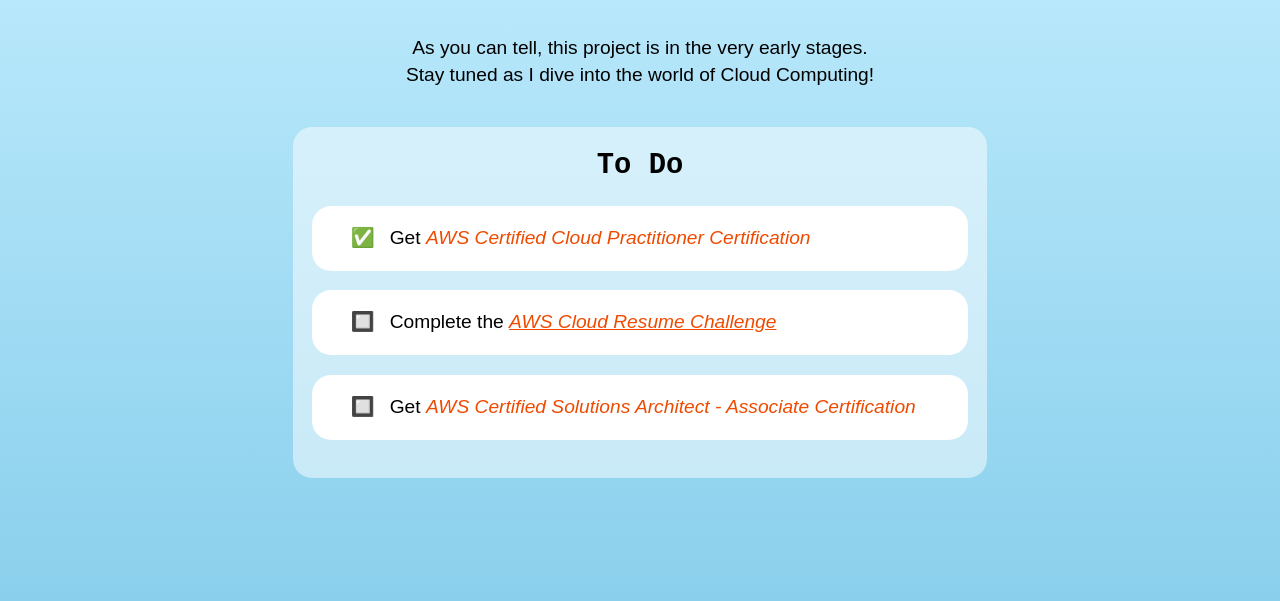
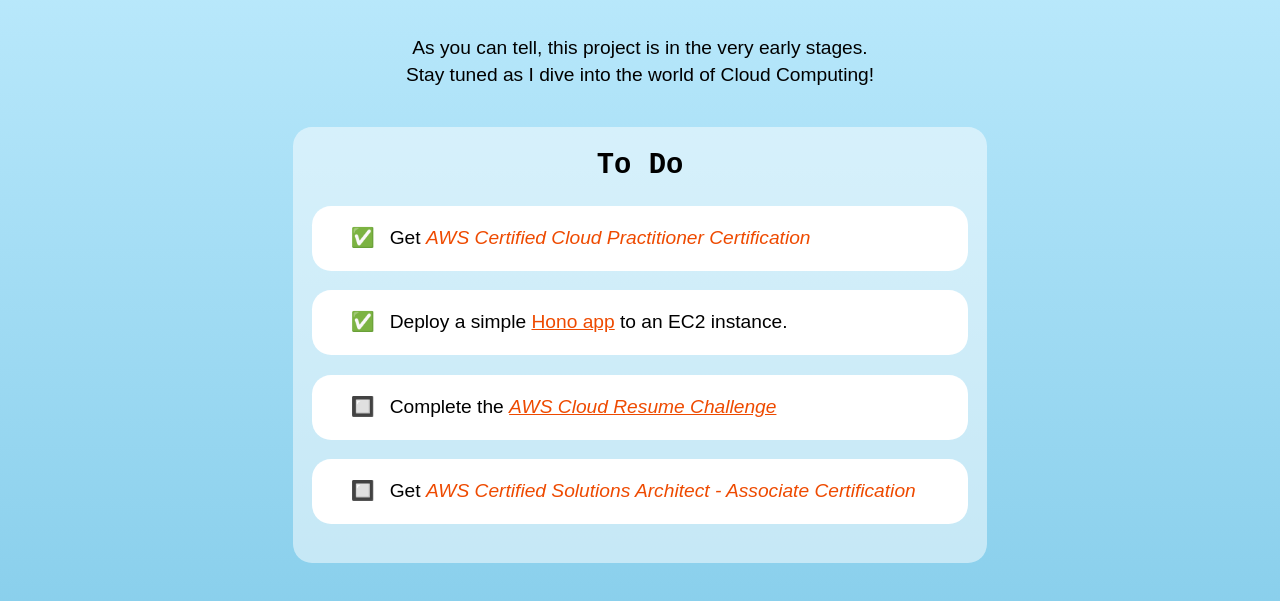
Before and after one commit to lmackenzie94/lukelearnsthecloud, a website built with Vite: page index.html in a window 1280 px wide. Shown: the part 159-760 px from the top of the page. Built offline with nearby package versions, Linux system fonts and the light colour scheme.

Commit message:
add hono app

```diff
--- a/index.html
+++ b/index.html
@@ -25,10 +25,12 @@
         <em>AWS Certified Cloud Practitioner Certification</em>
       </p>
       <p class="white-bg">
+        <span class="emoji">✅</span> Deploy a simple <a href="https://hono.lukelearnsthe.cloud" target="_blank">Hono app</a> to an EC2 instance.
+      </p>
+      <p class="white-bg">
         <span class="emoji">🔲</span> Complete the <a href="https://cloudresumechallenge.dev/docs/the-challenge/aws/" target="_blank"><em>AWS Cloud Resume Challenge</em>
         </a>
       </p>
-
       <p class="white-bg">
         <span class="emoji">🔲</span> Get
         <em>AWS Certified Solutions Architect - Associate Certification</em>
@@ -36,9 +38,6 @@
     </div>
   </main>
 
-
-  </div>
-  </main>
   <div class="view-count">
     <p>
       View Count:
--- a/src/style.css
+++ b/src/style.css
@@ -76,6 +76,7 @@
 }
 
 a {
+  color: #ee4a00;
   text-decoration-color: #ee4a00;
 }
 
```
